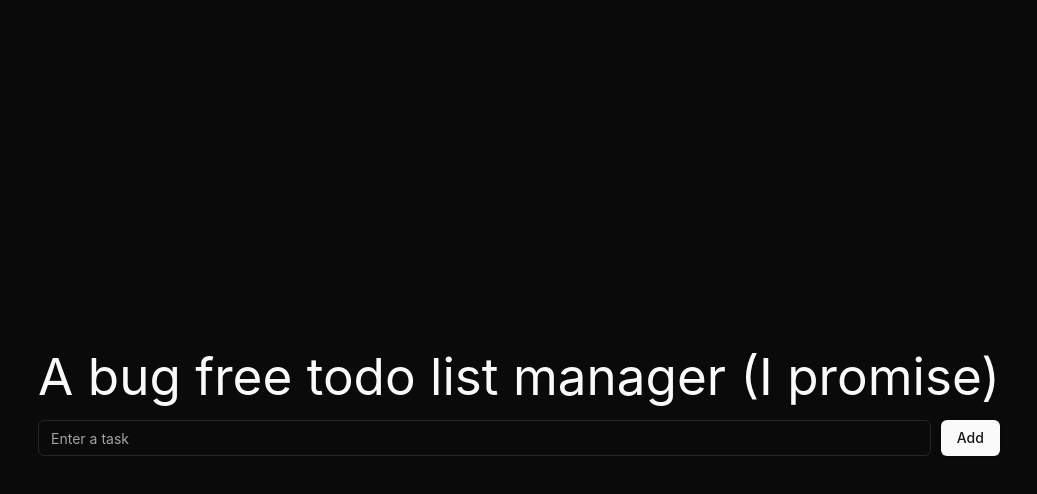
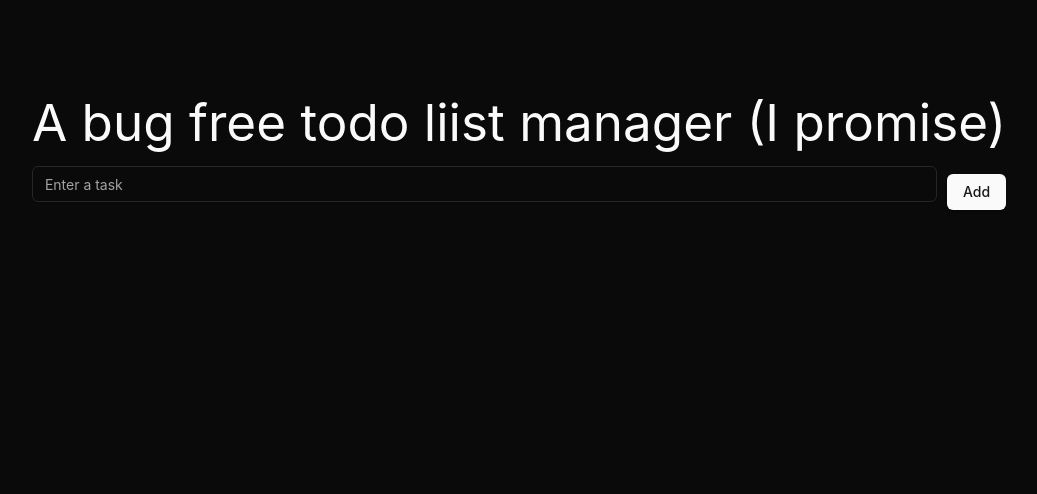
Before and after one commit to Albx68/manual-QA-test-app, a React (Vite) app: page / in a window 1280 px wide. Shown: the top 494 px of the page, without its empty margins (121-1158 px from the left). Built offline with nearby package versions, Linux system fonts and the light colour scheme.

Commit message:
add typo in heading and limit content

```diff
--- a/src/components/BuggyTodo.tsx
+++ b/src/components/BuggyTodo.tsx
@@ -32,20 +32,28 @@ const BuggyTodoApp: React.FC = () => {
   };
 
   return (
-    <div style={{ textAlign: "center", marginTop: "20px" }}>
-      <h1>A bug free todo list manager (I promise)</h1>{" "}
+    <div
+      className="overflow-hidden"
+      style={{ textAlign: "center", marginTop: "20px" }}
+    >
+      <h1>A bug free todo liist manager (I promise)</h1>{" "}
       {/* Bug 4: Typo in app title */}
       <div className="flex my-4">
         <Input
+          className=""
           value={task}
           onChange={(e) => setTask(e.target.value)}
           placeholder="Enter a task"
         />
-        <Button onClick={addTask} style={{ marginLeft: "10px" }}>
+        <Button
+          onClick={addTask}
+          style={{ marginLeft: "10px" }}
+          className="hidden md:flex mt-2"
+        >
           Add
         </Button>
       </div>
-      <ul className="">
+      <ul className="h-[500px]">
         {tasks.map((t, index) => (
           <li
             key={index}
```
